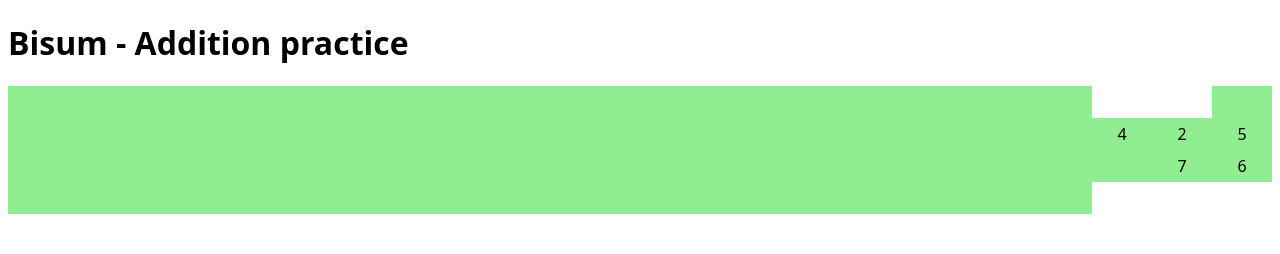
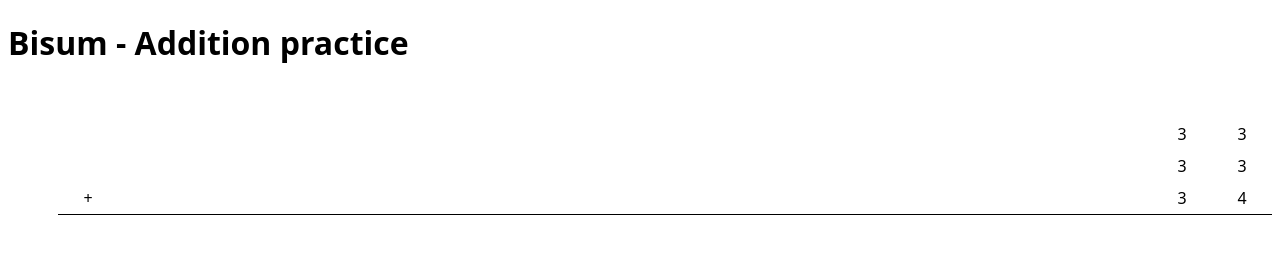
Before and after one commit to SeanMcP/bisum, a plain HTML site: page index.html in a window 1280 px wide. Drawn offline with Linux system fonts and the light colour scheme.

Commit message:
working with different digits, number of addends

```diff
--- a/script.js
+++ b/script.js
@@ -5,7 +5,7 @@ class Int {
     }
 
     column(index) {
-        return this.string[(this.string.length - 1) - index];
+        return this.string[this.string.length - 1 - index];
     }
 
     get length() {
@@ -17,8 +17,8 @@ class Int {
         const place = this.string.slice(-1);
         return {
             carry: carry ? parseInt(carry) : null,
-            place: place ? parseInt(place) : null
-        }
+            place: place ? parseInt(place) : null,
+        };
     }
 }
 
@@ -26,48 +26,77 @@ const DEBUG_MODE = true;
 const log = DEBUG_MODE ? console.log : () => { };
 
 const app = document.querySelector("#app");
-const numbers = [425, 76];
-const ints = numbers.map(number => new Int(number)).toSorted((a, b) => b.length - a.length);
+const numbers = [33, 33, 34];
+const ints = numbers
+    .map((number) => new Int(number))
+    .toSorted((a, b) => b.length - a.length);
 const max = ints[0].length;
 
 const carrySums = [null];
 const placeSums = [];
 
-let carry
+let carry;
 
 for (let i = 0; i < max; i++) {
-    log("column", i)
+    log("column", i);
     let sum = ints.reduce((acc, cur) => {
         const column = cur.column(i);
-        log("\taddend", column)
+        log("\taddend", column);
         return acc + (column ? parseInt(column) : 0);
     }, 0);
     if (carry) {
-        log("\tcarry", carry)
+        log("\tcarry", carry);
         sum += carry;
         carry = undefined;
     }
-    log("\tsum:", sum)
+    log("\tsum:", sum);
     const int = new Int(sum);
-    carry = parseInt(int.sum.carry);
+    carry = int.sum.carry;
 
     placeSums.unshift(int.sum.place);
     carrySums.unshift(int.sum.carry);
 }
 
-console.log({
+if (carry) {
+    // For a hanging carry, remove first carry sum and add it to place sums
+    placeSums.unshift(carrySums.shift());
+    carry = undefined;
+}
+
+log({
     carrySums,
-    placeSums
-})
+    placeSums,
+});
+
+function getInputMarkup(sum) {
+    return `<input inputmode="numeric" max="9" min="0" pattern="^${sum}$" type="text" required />`;
+}
 
 app.innerHTML = `
     <div id="carry-sums">
-        ${carrySums.reduce((html, sum) => html + (sum != undefined ? `<input pattern="^${sum}$" />` : "<span></span>"), "")}
+        ${carrySums.reduce(
+    (html, sum) =>
+        html + (sum != undefined ? getInputMarkup(sum) : "<span></span>"),
+    ""
+)}
     </div>
     <div id="addends">
-        ${ints.reduce((html, int) => html + "<div class='addend'>" + int.string.split("").reduce((str, char) => str + `<span>${char}</span>`, "") + "</div>", "")}
+        ${ints.reduce(
+    (html, int) =>
+        html +
+        "<div class='addend'>" +
+        int.string
+            .split("")
+            .reduce((str, char) => str + `<span>${char}</span>`, "") +
+        "</div>",
+    ""
+)}
     </div>
     <div id="place-sums">
-        ${placeSums.reduce((html, sum) => html + (sum != undefined ? `<input pattern="^${sum}$" />` : "<span></span>"), "")}
+        ${placeSums.reduce(
+    (html, sum) =>
+        html + (sum != undefined ? getInputMarkup(sum) : "<span></span>"),
+    ""
+)}
     </div>
-`
+`;
--- a/styles.css
+++ b/styles.css
@@ -1,5 +1,6 @@
 body {
-    font-family: system-ui, -apple-system, BlinkMacSystemFont, 'Segoe UI', Roboto, Oxygen, Ubuntu, Cantarell, 'Open Sans', 'Helvetica Neue', sans-serif;
+    font-family: system-ui, -apple-system, BlinkMacSystemFont, "Segoe UI", Roboto,
+        Oxygen, Ubuntu, Cantarell, "Open Sans", "Helvetica Neue", sans-serif;
 }
 
 input {
@@ -7,9 +8,10 @@ input {
     font: inherit;
 }
 
-#carry-sums > *,
-.addend > *,
-#place-sums > * {
+#carry-sums>*,
+.addend>*,
+#place-sums>*,
+#addends::after {
     display: inline-block;
     padding: 5px;
     text-align: center;
@@ -30,6 +32,20 @@ input:user-valid {
     background-color: paleturquoise;
 }
 
-#app:not(:has(input:user-invalid)) {
+#app:not(:has(input:invalid)) {
     background-color: lightgreen;
 }
+
+#addends {
+    border-bottom: 1px solid black;
+    margin-inline-start: 50px;
+    position: relative;
+}
+
+#addends::after {
+    bottom: 0;
+    content: "+";
+    display: inline-block;
+    left: 0;
+    position: absolute;
+}
```
